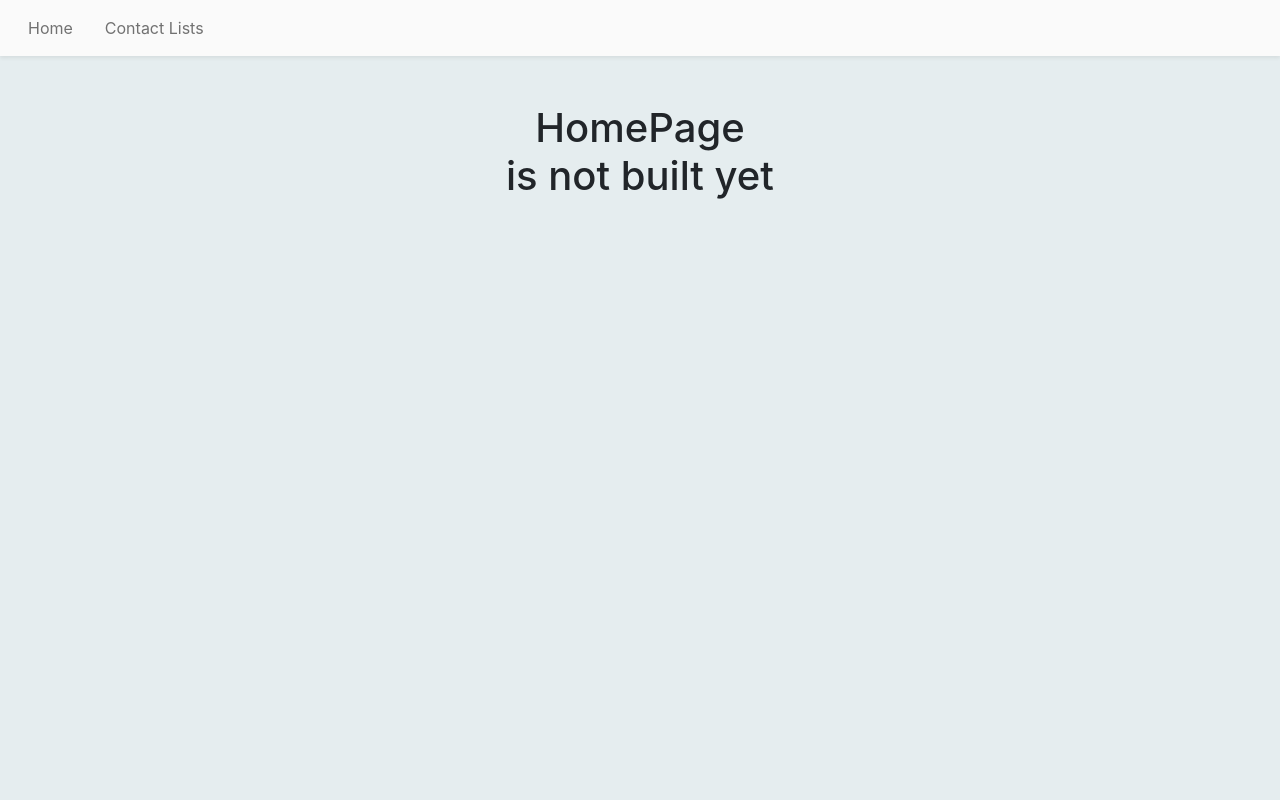
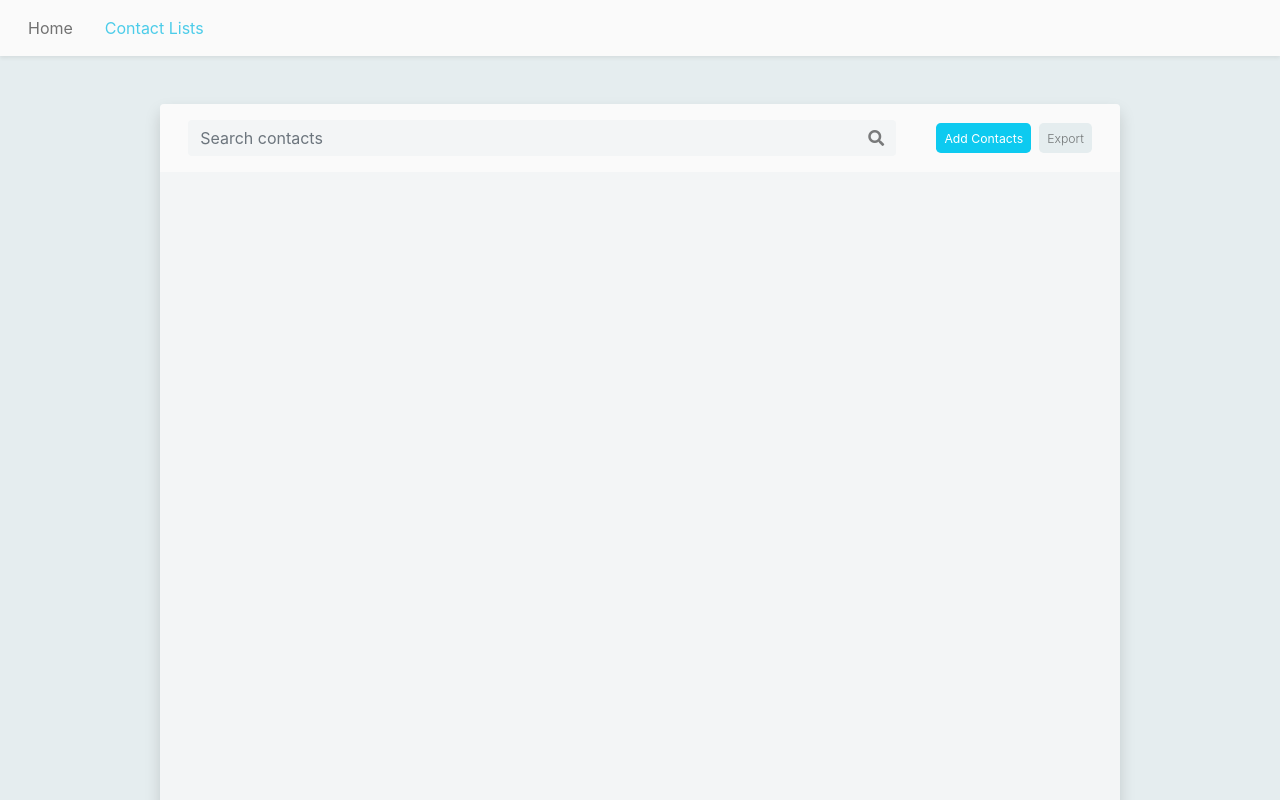
Before and after one commit to turza1994/con-tak, a React (Create React App) app: page / in a window 1280 px wide. Shown: the top 800 px of the page. Built offline with nearby package versions, Linux system fonts and the light colour scheme.

Commit message:
finishing the project

```diff
--- a/package.json
+++ b/package.json
@@ -12,6 +12,7 @@
     "html2canvas": "^1.3.3",
     "jspdf": "^2.4.0",
     "react": "^17.0.2",
+    "react-custom-scrollbars": "^4.2.1",
     "react-dom": "^17.0.2",
     "react-modal": "^3.14.4",
     "react-redux": "^7.2.6",
--- a/src/App.js
+++ b/src/App.js
@@ -18,8 +18,8 @@ function App() {
       <Router>
         <Navbar />
         <Routes>
-          <Route exact path="/" element={ <HomePage /> } />
-          <Route path="/contact" element={ <ContactPage /> } />
+          <Route exact path="/" element={ <ContactPage /> } />
+          <Route path="/home" element={ <HomePage /> } />
         </Routes>
       </Router>
     </div>
--- a/src/components/ContactPageHeader/ContactPageHeader.js
+++ b/src/components/ContactPageHeader/ContactPageHeader.js
@@ -7,12 +7,11 @@ import AddContactForm from '../AddContactForm/AddContactForm';
 import SingleContact from '../SingleContact/SingleContact';
 
 const doc = new jsPDF();
-const Foo = <div>
-
-            </div>;
 
 const ContactPageHeader = ({onSearchChange}) => {
     const contacts = useSelector((state) => state.contacts.contacts)
+
+    //Function for downloading pdf
     const save = () => {
         doc.html(ReactDOMServer.renderToStaticMarkup(
         <div>
@@ -28,14 +27,20 @@ const ContactPageHeader = ({onSearchChange}) => {
 
     return (
         <div className="bg-little-grey w-100 px-2 py-3 rounded-top d-flex flex-xs-column flex-sm-column flex-md-row flex-row justify-content-around align-items-center mb-1" >
+
+            {/* Search Bar */}
             <div className="input-group w-75">
                 <input type="text" className="form-control bg-light-grey border-0" placeholder="Search contacts" aria-label="Recipient's username" aria-describedby="basic-addon2" onChange={onSearchChange}/>
 
                 <span className="input-group-text bg-light-grey border-0" id="basic-addon2"><i className="fas fa-search text-black-50"></i></span>
             </div>
+            {/* Search icon */}
 
             <div className="buttons d-flex">
+                {/* Add Contact Button */}
                 <AddContactForm />
+
+                {/* Export Button */}
                 <button onClick={save} className="btn btn-light btn-sm border-0 rounded-3 bg-grey text-black-50 fw-light lead py-1"><small>Export</small></button>
             </div>
         </div>
--- a/src/components/Navbar/Navbar.js
+++ b/src/components/Navbar/Navbar.js
@@ -13,10 +13,10 @@ const Navbar = () => {
                 <div className="collapse navbar-collapse" id="navbarSupportedContent">
                     <ul className="navbar-nav me-auto mb-2 mb-lg-0">
                         <li className="nav-item mx-2">
-                            <Link className="nav-link text-decoration-none text-light-blue" aria-current="page" to="/">Home</Link>
+                            <Link className="nav-link text-decoration-none text-light-blue" aria-current="page" to="/home">Home</Link>
                         </li>
                         <li className="nav-item mx-2">
-                            <Link className="nav-link text-decoration-none text-light-blue" aria-current="page" to="/contact">Contact Lists</Link>
+                            <Link className="nav-link text-decoration-none text-light-blue" aria-current="page" to="/" style={{color: '#4ccce9'}}>Contact Lists</Link>
                         </li>
                     </ul>
                 </div>
--- a/src/pages/ContactPage/ContactPage.js
+++ b/src/pages/ContactPage/ContactPage.js
@@ -2,17 +2,13 @@ import React, { useEffect, useState } from 'react';
 import { useSelector } from 'react-redux';
 import ContactPageHeader from '../../components/ContactPageHeader/ContactPageHeader';
 import SingleContact from '../../components/SingleContact/SingleContact';
+import { Scrollbars } from 'react-custom-scrollbars';
 import '../../index.css';
 
 const ContactPage = () => {
     const contacts = useSelector((state) => state.contacts.contacts)
-    console.log(contacts);
-
     const [filteredContacts, setFilteredContacts] = useState([...contacts])
-    console.log(filteredContacts);
-
     let alphabets={}
-    console.log(alphabets);
 
     useEffect(()=>{
         setFilteredContacts([...contacts])
@@ -22,13 +18,13 @@ const ContactPage = () => {
         alphabets[cv.name[0]] = true
 
         return <div>
-                    <div className="w-100 text-center mb-1 text-black-50 text-uppercase lh-1" key={`${cv.id}tu`} ><small key={`${cv.id}sm`}>{cv.name[0]}</small></div>
-                    <SingleContact key={cv.id} contactInfo={cv} />
+                    <div className="w-100 text-center mb-1 text-black-50 text-uppercase lh-1"><small>{cv.name[0]}</small></div>
+                    <SingleContact key={`${cv.id}ng`} contactInfo={cv} />
                </div>
     }
 
     const renderSingleContact = (cv)=>{
-        return <SingleContact key={cv.id} contactInfo={cv} />
+        return <SingleContact key={`${cv.id}si`} contactInfo={cv} />
     }
 
     const onSearchChange = (e)=>{
@@ -44,7 +40,9 @@ const ContactPage = () => {
 
     return (
         <div className="m-5 w-75 mx-auto rounded-3 bg-light-grey shadow pb-3" style={{borderRadius: '100px'}}>
-            <ContactPageHeader key="alpha" onSearchChange={onSearchChange} />
+            <ContactPageHeader onSearchChange={onSearchChange} />
+
+            <Scrollbars style={{ width: '100%', height: '100vh' }}>
                 <div className="px-3">
                     {
                         filteredContacts.map(cv => {
@@ -55,6 +53,7 @@ const ContactPage = () => {
                         })
                     }
                 </div>
+            </Scrollbars>
         </div>
     );
 };
```
Also changed, not shown: 1 other file (tests, documents, lock files or other folders). Lines whose indentation alone changed are shown as unchanged.
